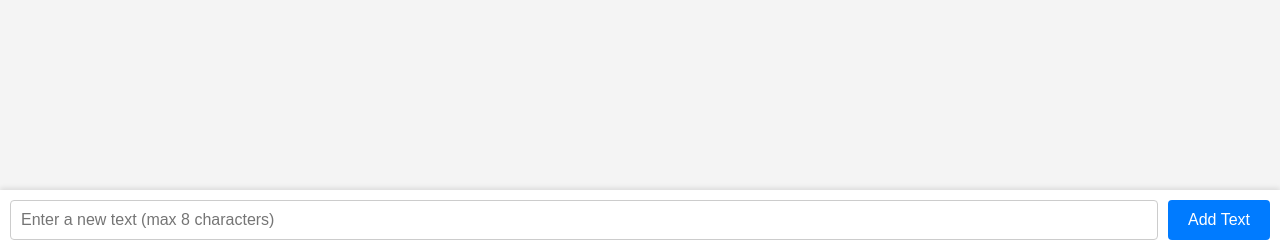
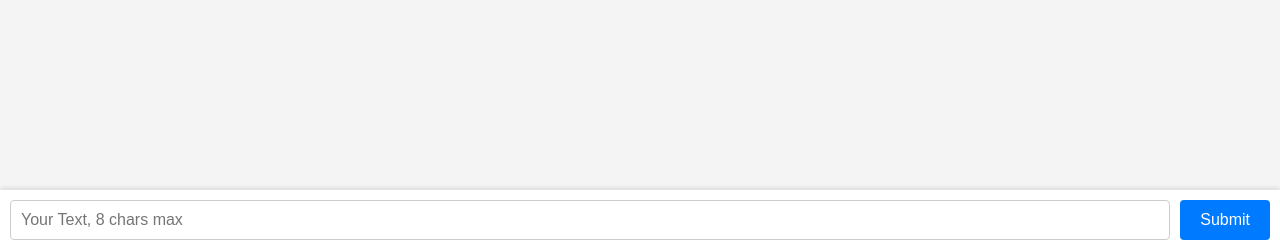
Before and after one commit to solen0id/light-hat-app, a Django app: page / in a window 1280 px wide. Shown: the part 550-800 px from the top of the page. Run offline with Django 5.2, Linux system fonts and the light colour scheme; data that the repository does not hold is empty.

Commit message:
Refine styling

```diff
--- a/hat_api/templates/index.html
+++ b/hat_api/templates/index.html
@@ -85,16 +85,25 @@
         border-radius: 8px;
         box-shadow: 0 0 5px rgba(0, 0, 0, 0.1);
       }
+      .hat-item span {
+        font-size: 18px; /* Increased font size for task text */
+      }
       .vote-buttons {
         display: flex;
         align-items: center;
+      }
+      .vote-count {
+        font-size: 16px;
+        margin-right: 10px;
+        width: 40px; /* Fixed width for alignment */
+        text-align: right;
       }
       .vote-button {
         background-color: #fff;
         border-radius: 8px;
         box-shadow: 0 0 5px rgba(0, 0, 0, 0.1);
         padding: 10px;
-        margin: 0 10px;
+        margin: 0 5px;
         display: flex;
         align-items: center;
         justify-content: center;
@@ -125,10 +134,10 @@
       <input
         type="text"
         id="hat-text"
-        placeholder="Enter a new text (max 8 characters)"
+        placeholder="Your Text, 8 chars max"
         maxlength="8"
       />
-      <input type="submit" value="Add Text" />
+      <input type="submit" value="Submit" />
       <div class="error-message" id="error-message">
         Text should not be longer than 8 characters.
       </div>
@@ -189,14 +198,13 @@
             listItem.innerHTML = `
                       <span>${text.text}</span>
                       <div class="vote-buttons">
+                          <span class="vote-count">${text.vote_count}</span>
                           <button class="vote-button downvote-button" data-id="${text.id}">
                               <i class="fas fa-arrow-down"></i>
                           </button>
-                          <span>- ${text.downvotes}</span>
                           <button class="vote-button upvote-button" data-id="${text.id}">
                               <i class="fas fa-arrow-up"></i>
                           </button>
-                          <span>${text.upvotes}</span>
                       </div>
                   `;
             textList.appendChild(listItem);
```
